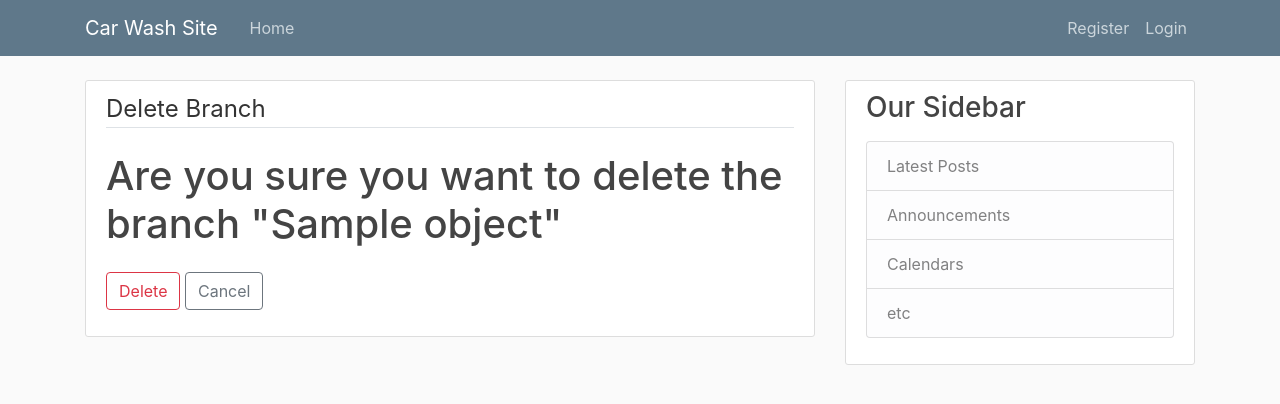
After one commit to MariamKipshidze/car_wash, a Django app: template car_wash_app/templates/car_wash_app/branch_confirm_delete.html in a window 1280 px wide. The commit adds this page. Shown: the top 404 px of the page. Run offline with Django 3.2, Linux system fonts and the light colour scheme; the template is opened without the code that fills it: most values are stand-ins (such as "Sample title", 1, 10 or a date in 2020); some libraries are stand-ins or nearby versions.

Commit message:
adding branch delete view (class based view)

```diff
--- /dev/null
+++ b/car_wash_app/templates/car_wash_app/branch_confirm_delete.html
@@ -0,0 +1,18 @@
+{% extends "car_wash_app/base.html" %}
+{% block content %}
+
+<div class = "content-section">
+    <form method = "POST">
+        {% csrf_token %}
+        <fieldset class = "form-group">
+            <legend class = "border-bottom mb-4">Delete Branch</legend>
+            <h1>Are you sure you want to delete the branch "{{ object.title }}"</h1>
+        </fieldset>
+        <div class = "form-group">
+            <button class = "btn btn-outline-danger" type = "submit">Delete</button>
+            <a class = "btn btn-outline-secondary" href = "{% url 'profile' user.company.id %}">Cancel</a>
+        </div>
+    </form>
+</div>
+
+{% endblock content%}
--- a/car_wash_app/templates/car_wash_app/employee_register.html
+++ b/car_wash_app/templates/car_wash_app/employee_register.html
@@ -3,7 +3,12 @@
 {% block content %}
 
     {% if user == branch.company.company %}
+        <div class = "content-section" >
+          <h4>Delete branch </h4>
+          <a  class = "btn btn-danger btn-sm mt-1 mb-1" href = "{% url 'branch-delete' branch.id %}">Delete</a>
+        </div>
         <div class = "content-section">
+            <h3>Add new employee</h3>
         <form method = "POST">
             {% csrf_token %}
             {{employee_register_form|crispy}}
--- a/car_wash_app/templates/car_wash_app/profile.html
+++ b/car_wash_app/templates/car_wash_app/profile.html
@@ -25,7 +25,7 @@
   </div>
   <div class="content-section">
     {% for branch in branches %}
-     <a class="nav-item nav-link" href="{% url 'employee-register' branch.id %}"> Add amployee to the {{branch.title}}</a>
+     <a class="nav-item nav-link" href="{% url 'employee-register' branch.id %}"> Add amployee or delete the {{branch.title}}</a>
     {% endfor %}
   </div>
 {% endblock content%}
--- a/car_wash_app/urls.py
+++ b/car_wash_app/urls.py
@@ -2,7 +2,7 @@ from django.urls import path
 from . import views as user_views
 from django.contrib.auth import views as auth_views
 from .views import home, detail, profile, BranchCreateView, order_create
-from .views import employee_profile, employee_register, company_register
+from .views import employee_profile, employee_register, company_register, BranchDeleteView
 from django.conf import settings
 from django.conf.urls.static import static
 
@@ -18,6 +18,7 @@ urlpatterns = [
     path('company/register/', user_views.company_register, name = "company-register"),
     path("branch/new/", BranchCreateView.as_view(), name="branch-create"),
     path("order/new/", user_views.order_create, name="order-create"),
+    path("branch/<int:pk>/delete/", BranchDeleteView.as_view(), name="branch-delete"),
 ]
 
 if settings.DEBUG:
```
Also changed, not shown: car_wash_app/views.py (+13 -2 lines), db.sqlite3.
